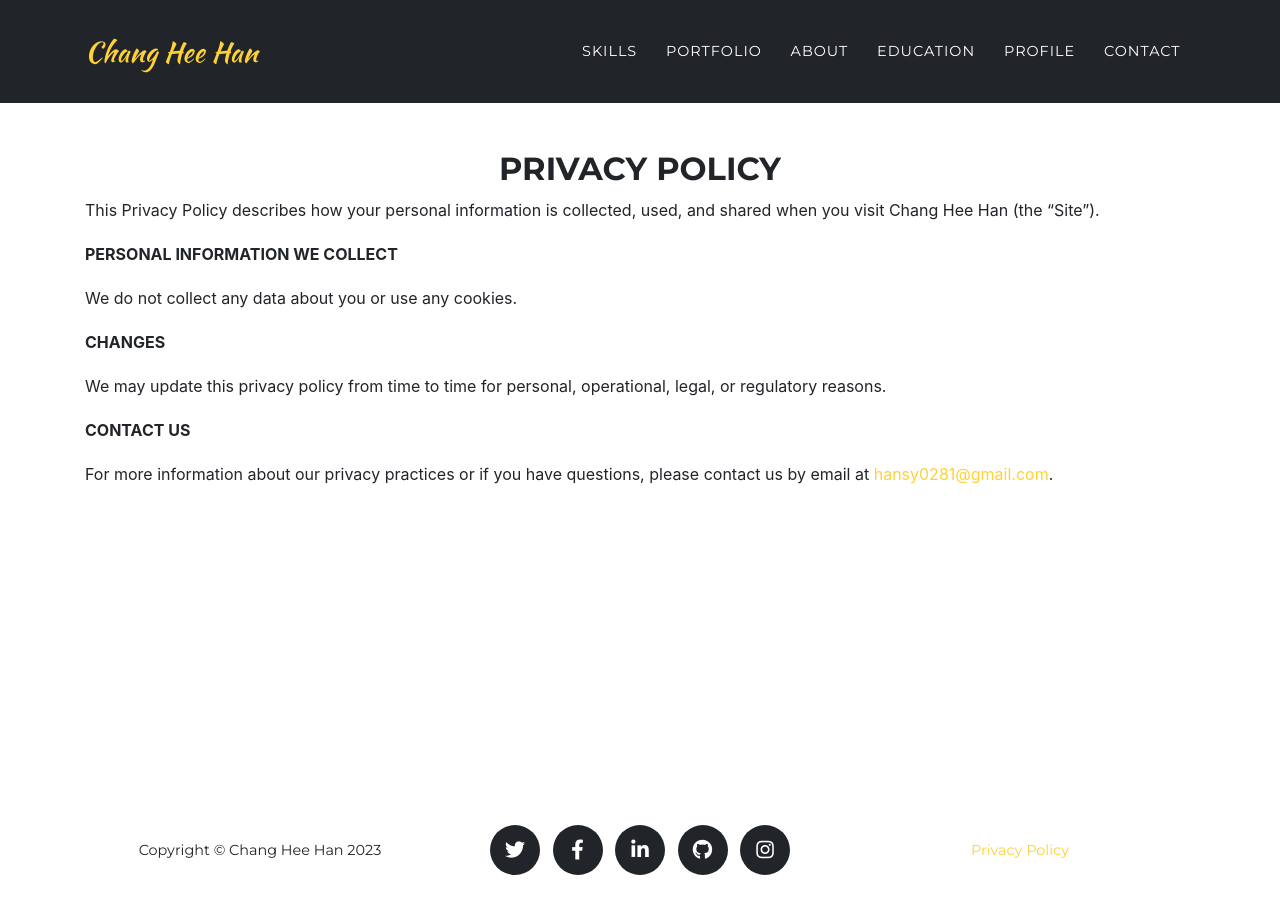
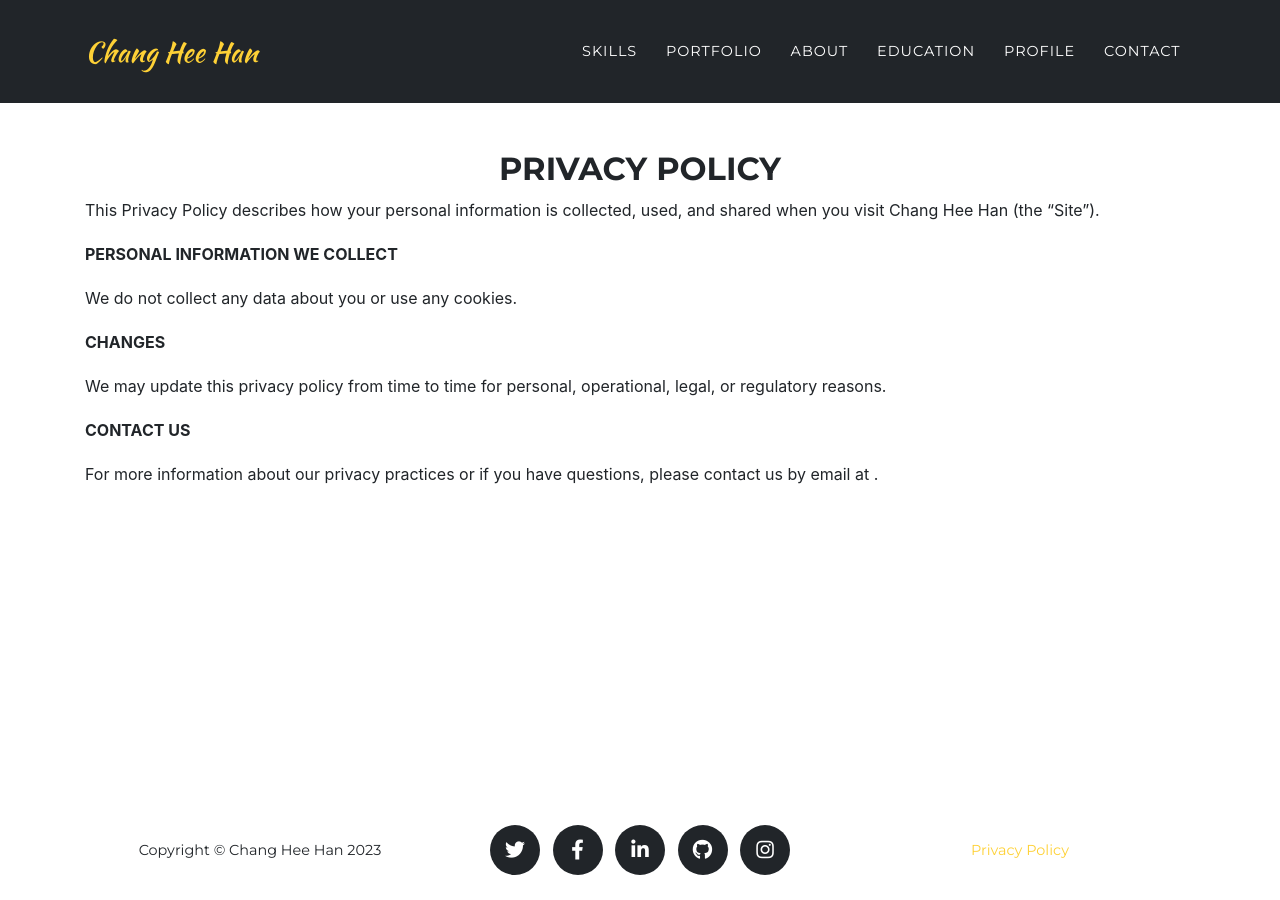
Before and after one commit to herrhanch33/herrhanch33.github.io, a Jekyll site: the page built from legal.md, in a window 1280 px wide. Built offline with Jekyll 4.4.1, drawn with Linux system fonts in a browser that asks for light colours; some web fonts are replaced.

Commit message:
Contents updated

```diff
--- a/_config.yml
+++ b/_config.yml
@@ -18,7 +18,7 @@
 baseurl: "" # the subpath of your site, e.g. /blog
 
 title      : Chang Hee Han
-email      : hansy0281@gmail.com #this is also the email contact forms will go to
+email      : #this is also the email contact forms will go to
 description: "Chang Hee Han"
 author     : Chang Hee Han
 # logo:     #optional, defaults to site title
```
